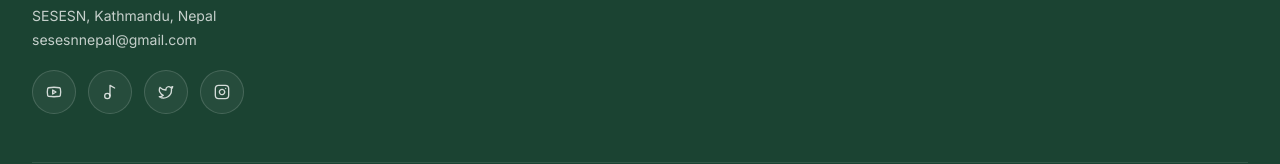
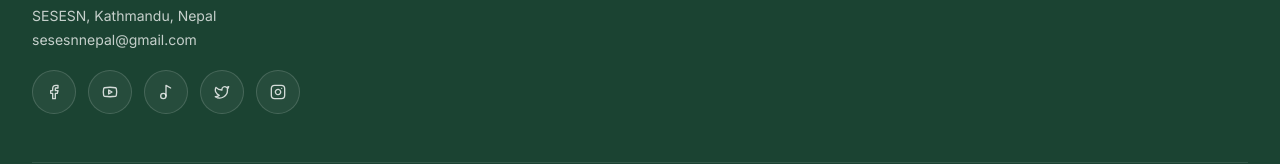
Before and after one commit to bhanuregmi527/sesesn, a Next.js app: page / in a window 1280 px wide. Shown: the part 5006-5170 px from the top of the page. Built offline with nearby package versions, Linux system fonts and the light colour scheme.

Commit message:
update the revelant content and update product names

```diff
--- a/components/Footer.tsx
+++ b/components/Footer.tsx
@@ -1,5 +1,5 @@
 import Link from 'next/link';
-import { Instagram, MessageSquareText, Music2, Sprout, Twitter, Youtube } from 'lucide-react';
+import { Facebook, Instagram, MessageSquareText, Music2, Sprout, Twitter, Youtube } from 'lucide-react';
 
 const companyLinks = [
   { label: 'About Us', href: '/about' },
@@ -21,6 +21,7 @@ const resourceLinks = [
 ];
 
 const socialLinks = [
+  { label: 'Facebook', href: 'https://www.facebook.com/people/Sesesn/61577668777633/', icon: Facebook },
   { label: 'YouTube', href: 'https://www.youtube.com/@sesesn', icon: Youtube },
   {
     label: 'TikTok',
--- a/components/pages/HomePage.tsx
+++ b/components/pages/HomePage.tsx
@@ -319,7 +319,7 @@ export default function HomePage() {
           <div className="mt-8">
             <p className="section-copy">
               We manufacture advanced bioplastic solutions—from raw pellets to customized compounds—designed for
-              real-world applications without the environmental guilt. Whether it's packaging that returns to the earth
+              real-world applications without the environmental guilt. Whether it&apos;s packaging that returns to the earth
               or agricultural films that enrich the soil, every product we create is engineered to close the loop.
             </p>
           </div>
```
